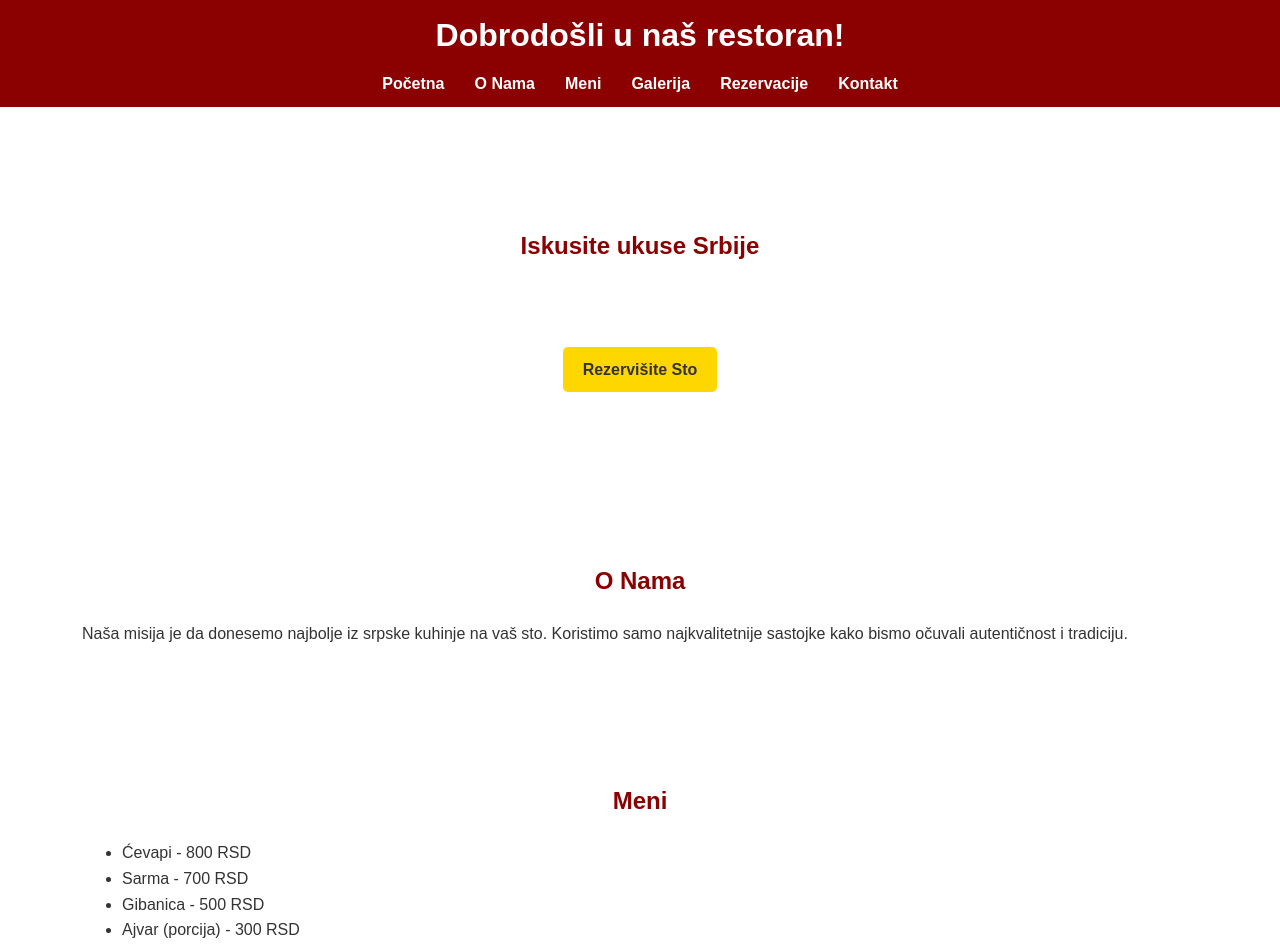
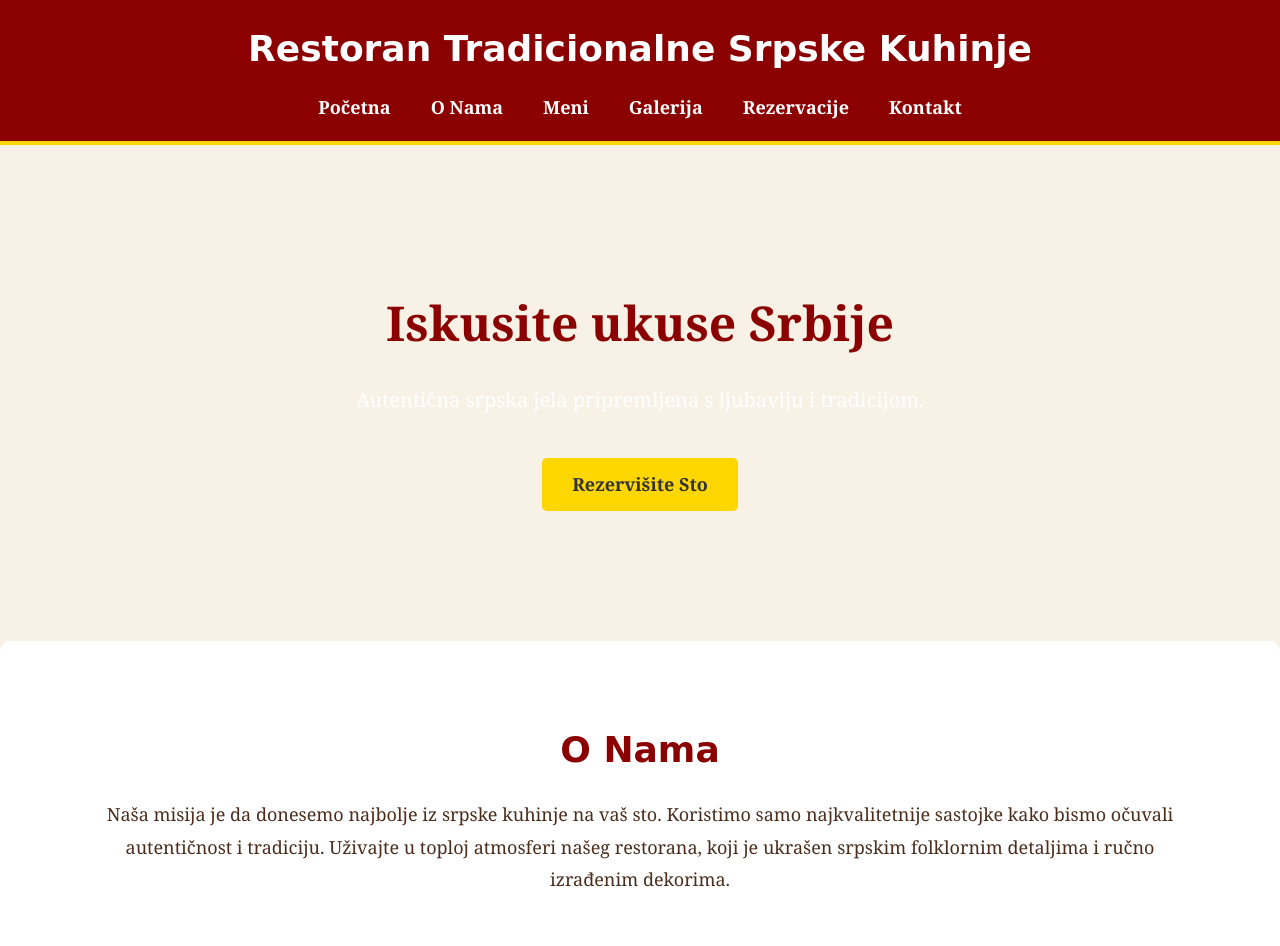
Before and after one commit to cubbe/restaurantpilot, a plain HTML site: page index.html in a window 1280 px wide. Shown: the top 946 px of the page. Drawn offline with Linux system fonts and the light colour scheme.

Commit message:
Update index.html

```diff
--- a/index.html
+++ b/index.html
@@ -4,17 +4,14 @@
     <meta charset="UTF-8">
     <meta name="viewport" content="width=device-width, initial-scale=1.0">
     <title>Restoran Tradicionalne Srpske Kuhinje</title>
-    <link rel="stylesheet" href="styles.css">
-</head>
-<body>
-
     <style>
         /* General Reset */
         body {
             margin: 0;
-    font-family: 'Arial', sans-serif;
+            font-family: 'Georgia', serif;  /* Traditional serif font */
             line-height: 1.6;
-    color: #333;
+            color: #4B2E1D;  /* Dark Brown */
+            background-color: #F8F1E5;  /* Light beige background */
         }
 
         .container {
@@ -24,13 +21,16 @@ body {
         }
 
         header {
-    background: #8B0000;
-    color: #fff;
-    padding: 10px 0;
+            background: #8B0000;  /* Dark Red */
+            color: #FFF;
+            padding: 20px 0;
+            text-align: center;
+            border-bottom: 4px solid #FFD700; /* Gold accent */
         }
 
         header h1 {
-    text-align: center;
+            font-family: 'Brush Script MT', cursive;  /* Decorative font */
+            font-size: 36px;
             margin: 0;
         }
 
@@ -39,56 +39,91 @@ header nav ul {
             justify-content: center;
             list-style: none;
             padding: 0;
-    margin: 10px 0 0;
+            margin: 15px 0 0;
         }
 
         header nav ul li {
-    margin: 0 15px;
+            margin: 0 20px;
         }
 
         header nav ul li a {
-    color: #fff;
+            color: #FFF;
             text-decoration: none;
+            font-size: 18px;
             font-weight: bold;
+        }
+
+        header nav ul li a:hover {
+            color: #FFD700;  /* Gold hover effect */
         }
 
         .hero {
             text-align: center;
             background: url('hero-image.jpg') no-repeat center center/cover;
-    color: #fff;
+            color: #FFF;
             padding: 100px 20px;
+            background-size: cover;
+        }
+
+        .hero h2 {
+            font-family: 'Georgia', serif;
+            font-size: 48px;
+        }
+
+        .hero p {
+            font-size: 20px;
+            margin-bottom: 20px;
         }
 
         .hero .btn {
             display: inline-block;
             margin-top: 20px;
-    background: #FFD700;
+            background: #FFD700;  /* Gold button */
             color: #333;
-    padding: 10px 20px;
+            padding: 12px 30px;
             text-decoration: none;
             font-weight: bold;
             border-radius: 5px;
+            border: none;
+            font-size: 18px;
+        }
+
+        .hero .btn:hover {
+            background-color: #8B0000;  /* Dark red on hover */
+            color: #FFF;
         }
 
         section {
             padding: 50px 20px;
+            background-color: #FFF;  /* White sections for contrast */
+            margin-bottom: 30px;
+            border-radius: 10px;
         }
 
         section h2 {
             text-align: center;
+            font-size: 36px;
+            color: #8B0000;
             margin-bottom: 20px;
-    color: #8B0000;
+            font-family: 'Brush Script MT', cursive;
+        }
+
+        section p {
+            text-align: center;
+            font-size: 18px;
+            line-height: 1.8;
         }
 
         .gallery {
             display: grid;
-    grid-template-columns: repeat(auto-fit, minmax(200px, 1fr));
+            grid-template-columns: repeat(auto-fit, minmax(250px, 1fr));
             gap: 20px;
         }
 
         .gallery img {
             width: 100%;
             border-radius: 10px;
+            border: 4px solid #8B0000; /* Red border */
         }
 
         form {
@@ -96,40 +131,60 @@ form {
             margin: 0 auto;
             display: flex;
             flex-direction: column;
+            background-color: #F8F1E5;  /* Light beige background */
+            padding: 20px;
+            border-radius: 8px;
         }
 
         form label {
-    margin: 10px 0 5px;
+            margin: 15px 0 5px;
+            font-size: 18px;
+            font-family: 'Georgia', serif;
         }
 
         form input, form button {
             padding: 10px;
-    margin-bottom: 10px;
+            margin-bottom: 15px;
+            font-size: 16px;
         }
 
         form button {
             background: #8B0000;
-    color: #fff;
+            color: #FFF;
             border: none;
-    font-size: 16px;
+            font-size: 18px;
             cursor: pointer;
             border-radius: 5px;
         }
 
+        form button:hover {
+            background: #FFD700;  /* Gold hover effect */
+        }
+
         footer {
             background: #8B0000;
-    color: #fff;
+            color: #FFF;
             text-align: center;
-    padding: 10px 0;
+            padding: 20px 0;
+            border-top: 4px solid #FFD700;  /* Gold border on footer */
+        }
+
+        footer p {
+            font-size: 18px;
+        }
+
+        /* Added Folk Pattern Backgrounds */
+        .section-background {
+            background: url('serbian-folk-pattern.jpg') repeat;
+            padding: 40px;
         }
 
     </style>
-
-
-
+</head>
+<body>
     <header>
         <div class="container">
-            <h1>Dobrodošli u naš restoran!</h1>
+            <h1>Restoran Tradicionalne Srpske Kuhinje</h1>
             <nav>
                 <ul>
                     <li><a href="#pocetna">Početna</a></li>
@@ -152,7 +207,7 @@ footer {
     <section id="o-nama">
         <div class="container">
             <h2>O Nama</h2>
-            <p>Naša misija je da donesemo najbolje iz srpske kuhinje na vaš sto. Koristimo samo najkvalitetnije sastojke kako bismo očuvali autentičnost i tradiciju.</p>
+            <p>Naša misija je da donesemo najbolje iz srpske kuhinje na vaš sto. Koristimo samo najkvalitetnije sastojke kako bismo očuvali autentičnost i tradiciju. Uživajte u toploj atmosferi našeg restorana, koji je ukrašen srpskim folklornim detaljima i ručno izrađenim dekorima.</p>
         </div>
     </section>
 
@@ -168,7 +223,7 @@ footer {
         </div>
     </section>
 
-    <section id="galerija">
+    <section id="galerija" class="section-background">
         <div class="container">
             <h2>Galerija</h2>
             <p>Pregledajte fotografije naše hrane i atmosfere.</p>
```
Lines whose indentation alone changed are shown as unchanged.
